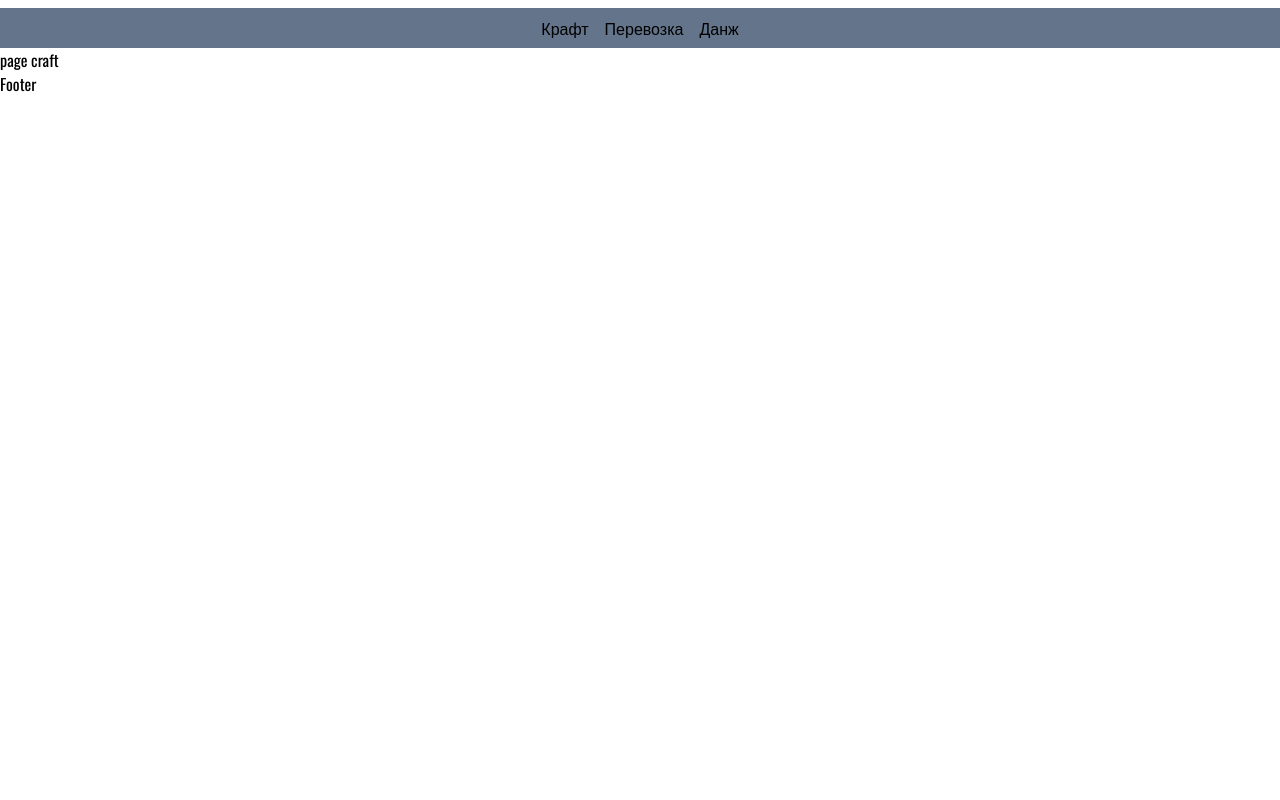
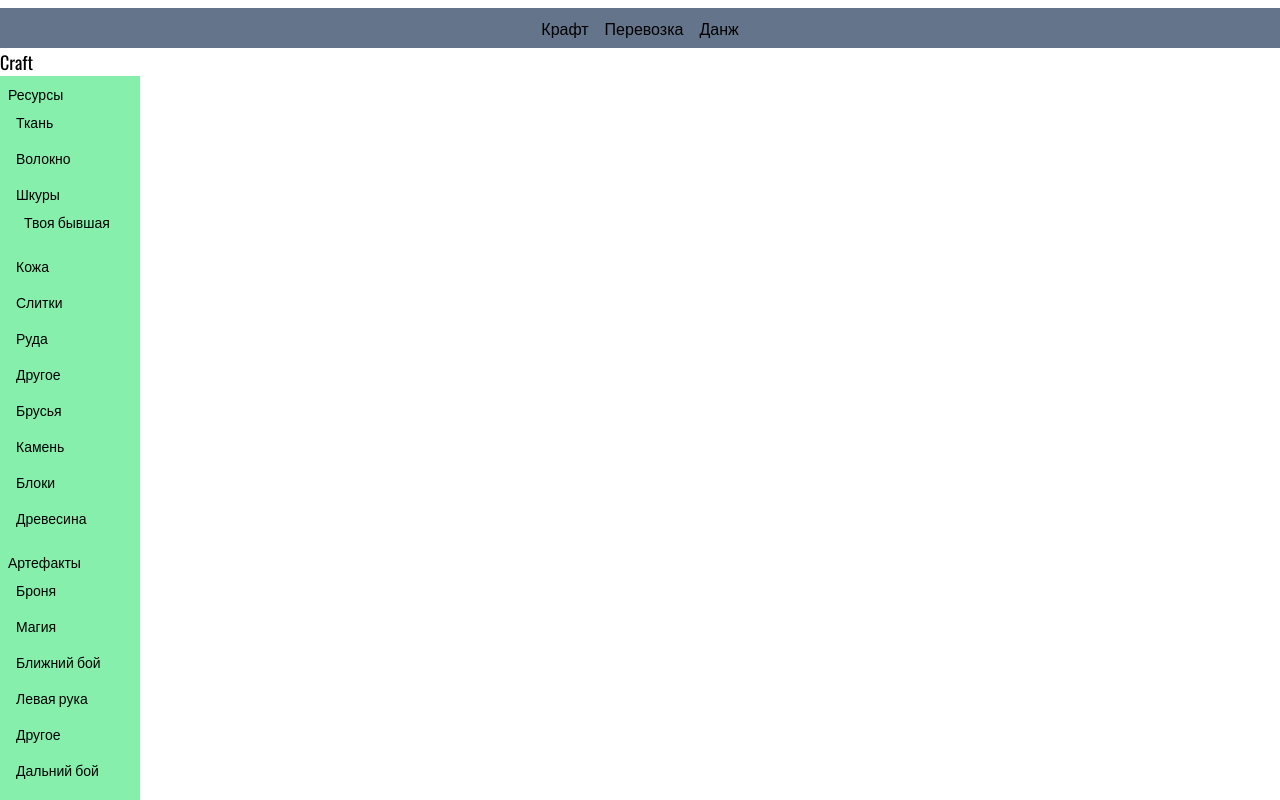
Before and after one commit to psihioga/albiontrade, a Next.js app: page /craft in a window 1280 px wide. Shown: the top 800 px of the page. Built offline with nearby package versions, Linux system fonts and the light colour scheme.

Commit message:
sidebar added

```diff
--- a/app/(routes)/craft/page.tsx
+++ b/app/(routes)/craft/page.tsx
@@ -1,7 +1,11 @@
+import Sidebar from "../../_components/sidebar";
+
+
 export default () => {
     return (
-        <div>
-            page craft
-        </div>
+        <section>
+            <h1 className="text-lg">Craft</h1>
+            <Sidebar />
+        </section>
     );
 }
--- a/app/_components/header/index.tsx
+++ b/app/_components/header/index.tsx
@@ -14,7 +14,11 @@ const itemsArr: menuItems = [
 
 function createLiEl(element: Item): React.ReactNode {
   return (
-    <li className="p-2 cursor-pointer hover:bg-slate-700">
+    <li
+      className="duration-[400ms] ease-in-out transition-colors
+      p-2 cursor-pointer
+     hover:bg-slate-700"
+    >
       <Link href={element.link}>{element.title}</Link>
     </li>
   );
--- /dev/null
+++ b/app/_components/sidebar/index.tsx
@@ -0,0 +1,101 @@
+import React from "react";
+type Item = {
+  title: string;
+  item: menuItems | null;
+};
+type menuItems = Item[];
+
+const itemsArr: menuItems = [
+  {
+    title: "Ресурсы",
+    item: [
+      { title: "Ткань", item: null },
+      { title: "Волокно", item: null },
+      { title: "Шкуры", item: [
+        {title: "Твоя бывшая", item: null}
+      ] },
+      { title: "Кожа", item: null },
+      { title: "Слитки", item: null },
+      { title: "Руда", item: null },
+      { title: "Другое", item: null },
+      { title: "Брусья", item: null },
+      { title: "Камень", item: null },
+      { title: "Блоки", item: null },
+      { title: "Древесина", item: null },
+    ],
+  },
+  {
+    title: "Артефакты",
+    item: [
+      { title: "Броня", item: null },
+      { title: "Магия", item: null },
+      { title: "Ближний бой", item: null },
+      { title: "Левая рука", item: null },
+      { title: "Другое", item: null },
+      { title: "Дальний бой", item: null },
+    ],
+  },
+  {
+    title: "Материалы",
+    item: [
+      { title: "Эссенции", item: null },
+      { title: "Другое", item: null },
+      { title: "Реликты", item: null },
+      { title: "Руны", item: null },
+      { title: "Души", item: null },
+    ],
+  },
+];
+
+const LiElement = (props: { element: Item }): React.ReactElement => {
+  const { element } = { ...props };
+
+  return (
+    <li
+      key={element.title}
+      className="duration-100 ease-in-out transition-colors
+            p-2 cursor-pointer
+           hover:bg-slate-700 hover:text-cyan-100"
+    >
+      {element.title}
+    </li>
+  );
+};
+
+const ElementsRender = (props: { items: menuItems }) => {
+  const { items } = { ...props };
+
+  const elements: React.ReactElement[] = items.map((el) => {
+    if (el.item) {
+      return (
+        <li
+          key={el.title}
+          className="duration-100 ease-in-out transition-colors
+            p-2 cursor-pointer text-sm
+           hover:bg-slate-200 hover:text-cyan-900"
+        >
+          {el.title}
+          <ul>
+            <ElementsRender items={el.item} />
+          </ul>
+        </li>
+      );
+    }
+
+    return <LiElement element={el} />;
+  });
+
+  return elements;
+};
+
+export default () => {
+  return (
+    <aside className="max-w-140 bg-green-300">
+      <nav>
+        <ul>
+          <ElementsRender items={itemsArr} />
+        </ul>
+      </nav>
+    </aside>
+  );
+};
--- a/tailwind.config.ts
+++ b/tailwind.config.ts
@@ -13,6 +13,12 @@ const config: Config = {
         'gradient-conic':
           'conic-gradient(from 180deg at 50% 50%, var(--tw-gradient-stops))',
       },
+      transitionDuration: {
+        '400': '400ms',
+      },
+      maxWidth: {
+        '140': '140px',
+      },
     },
   },
   plugins: [],
```
